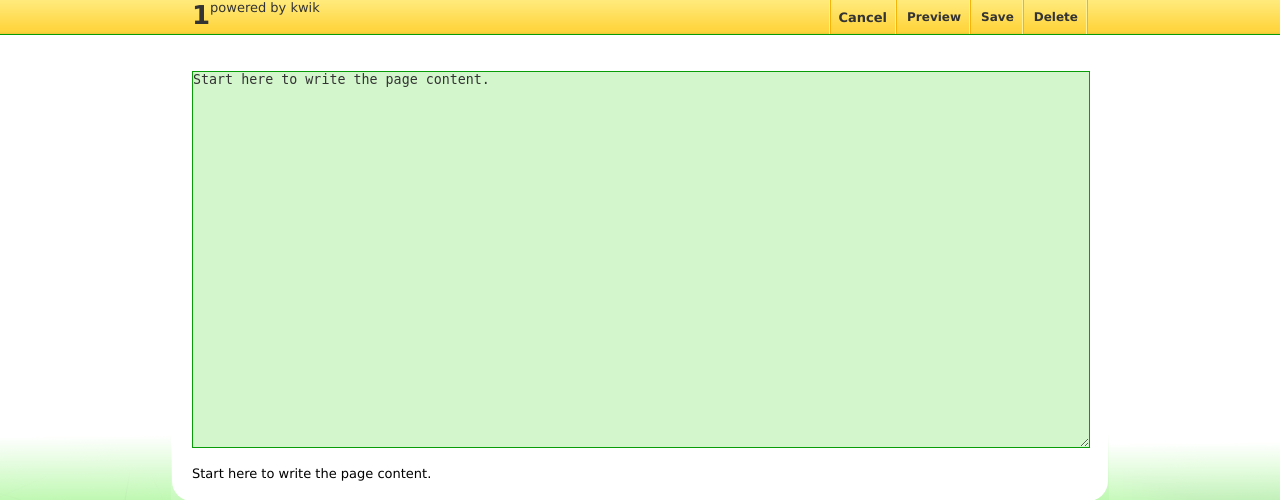
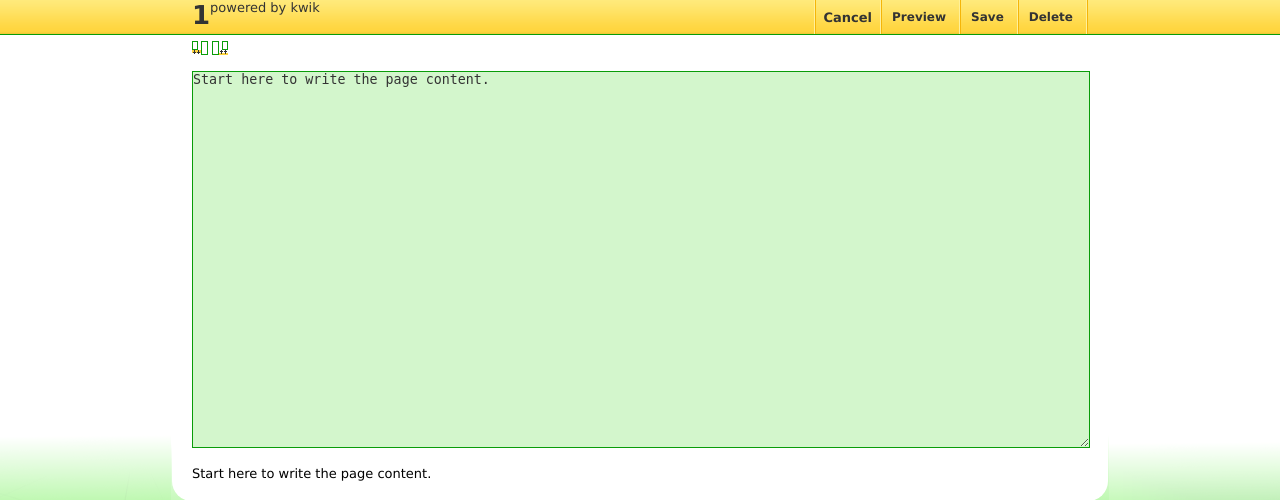
Before and after one commit to PiRSquared17/kwik, a PHP site: page /edit.php?page=1 in a window 1280 px wide. Shown: the top 500 px of the page. Run offline with PHP 8.4, Linux system fonts and the light colour scheme; data that the repository does not hold is empty; some libraries are stand-ins or nearby versions.

Commit message:
css translation, and chrome Create button improvement

```diff
--- a/res/kwik.css
+++ b/res/kwik.css
@@ -1,5 +1,5 @@
 /****************************************************************************/
-/* reset de propiedades */
+/* properties reset */
 
 * {margin: 0; padding: 0;}
 img, a {border: none;}
@@ -8,7 +8,7 @@
 em {text-decoration: underline; font-style: normal;}
 kbd {border: outset; font-size: 160%; line-height: 3em; padding: 0.3em 0 0.3em 0.5em; font-weight: bold;}
 
-/* propociona altura a divs sin altura con contenido flotado */
+/* sets height to heightless divs with floating content */
 /* http://www.positioniseverything.net/easyclearing.html */
 .clearfix:after {content: "."; display: block; height: 0; clear: both; visibility: hidden;}
 .clearfix {display: inline-block;}
@@ -20,7 +20,7 @@
 table {border-spacing: 0;}
 
 /****************************************************************************/
-/* estilo del documento */
+/* document' style */
 
 body {font: 13px Verdana,sans-serif; background: #fff url(/kwik/res/greentrans.png) repeat-x bottom fixed;}
 
@@ -29,24 +29,24 @@
         #menu p {float: left;}
         #menu ul {float: right; height: 34px; background: url(/kwik/res/menuspacer.gif) no-repeat 0 0;}
             #menu li {float: left; padding: 10px; background: url(/kwik/res/menuspacer.gif) no-repeat 100% 0;}
-                #menu input {border: 1px solid #099c09; background: #d3f6cc; color: #333333;}
+                #menu input {border: 1px solid #099c09; background: #d3f6cc; color: #333333; float: right;}
                 #menu input:focus {background: #fff; color: #000;}
                 #menu a {display: block; color: #333333; font-weight: bold; text-decoration: none;}
                 #menu a:hover, #menu button:hover {text-decoration: underline;}
-                #menu button {float: left; border: none; background: transparent; font: bold 12px verdana,sans-serif; color: #333333;}
-#contents {width: 70%; margin: 20px auto 40px; background: #fff; position: relative; padding: 20px; -moz-border-radius: 20px; -webkit-border-radius: 20px;}
+                #menu button {float: left; margin-right: 5px; border: none; background: transparent; font: bold 12px verdana,sans-serif; color: #333333;}
+#contents {width: 70%; margin: 20px auto 40px; background: #fff; position: relative; padding: 20px; -moz-border-radius: 20px; -webkit-border-radius: 20px; border-radius: 20px;}
     #contents a {color: #099c09;}
     textarea {width: 100%; border: 1px solid #099c09; background: #d3f6cc; color: #333333; margin: 15px 0;}
     textarea:focus {border: 1px solid #fed43d; background: #fff; color: #000;}
         span.resizer {text-indent: -9999px; width: 16px; height: 16px; display: inline-block; cursor: ns-resize;}
-        #filaa {background: url(/kwik/res/ico_filaa.gif) no-repeat;}
-        #filad {background: url(/kwik/res/ico_filad.gif) no-repeat;}
+        #rowa {background: url(/kwik/res/rowa.gif) no-repeat;}
+        #rowd {background: url(/kwik/res/rowd.gif) no-repeat;}
     table {border-left: 1px solid #099c09; border-top: 1px solid #099c09;}
         th, td {border-right: 1px solid #099c09; border-bottom: 1px solid #099c09;}
     pre {border: 1px dashed #099c09; padding: 10px; color: #333333; margin: 10px 0;}
     #jumpers {float: left; display: block; border: 1px solid #099c09; padding: 10px; margin: 10px 0;}
     ul.list {list-style: disc !important; padding: 0 0 20px 20px;}
 
-h1 {/*text-transform: uppercase; */color: #333333; font-family: verdana,sans-serif; font-size: 26px; float: left;}
+h1 {color: #333333; font-family: verdana,sans-serif; font-size: 26px; float: left;}
 h2, h3, h4, h5, h6 {color: #000; font-family: georgia,freeserif,serif; border-bottom: 1px solid #099c09; margin: 15px 0;}
 h2 a, h3 a, h4 a, h5 a, h6 a {color: #000 !important;}
```
Also changed, not shown: res/rowa.gif (renamed from res/ico_filaa.gif), res/rowd.gif (renamed from res/ico_filad.gif).
